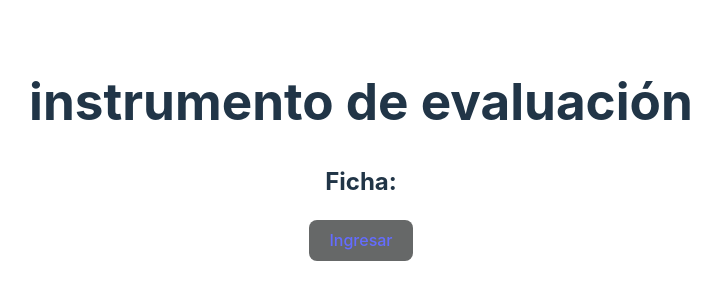
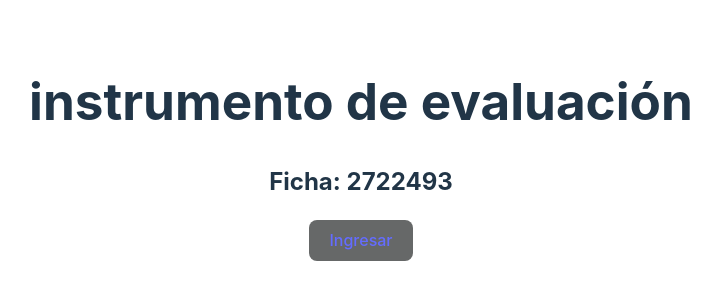
Before and after one commit to johan101429/instrumento_B, a React (Vite) app: page / in a window 1280 px wide. Shown: the part 250-550 px from the top of the page, without its empty margins (279-1000 px from the left). Built offline with nearby package versions, Linux system fonts and the light colour scheme.

Commit message:
se agraga numero de ficha

```diff
--- a/src/components/Layouts/Welcome/Welcome.jsx
+++ b/src/components/Layouts/Welcome/Welcome.jsx
@@ -6,7 +6,7 @@ export const Welcome = ({ ficha }) => {
   return (
     <>
       <h1>instrumento de evaluación</h1>
-      <h2>Ficha: {ficha} </h2>
+      <h2>Ficha: {ficha} 2722493 </h2>
       <button type="button"><a href='/Paint'>Ingresar</a> </button>
 
     </>
```
